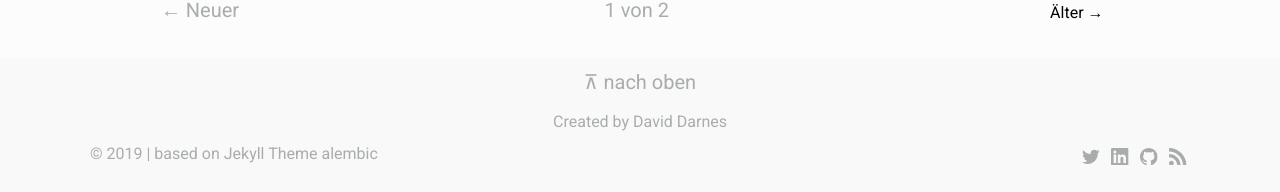
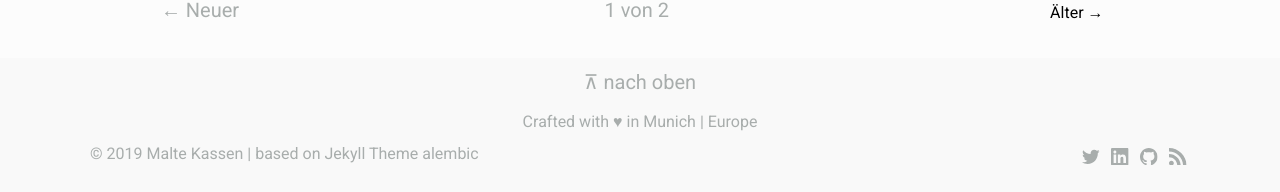
Before and after one commit to 110101/blog_humanreadyfuture, a Jekyll site: the page built from index.html, in a window 1280 px wide. Shown: the part 1885-2077 px from the top of the page. Built offline with Jekyll 4.4.1, drawn with Linux system fonts in a browser that asks for light colours; nearby versions of some CDN libraries; the list of posts is cut into pages by our own code.

Commit message:
update html & config.yml

```diff
--- a/_config.yml
+++ b/_config.yml
@@ -120,12 +120,12 @@ navigation_header:
   url: /contact/
 
 navigation_footer:
-- title: Created by David Darnes
-  url: https://darn.es
+- title: Crafted with &#9829; in Munich | Europe
+  copyright: Malte Kassen
 
 social_links: # Appears in sidebar. Set the urls then uncomment and comment out as desired
   Twitter: https://twitter.com/DavidDarnes
-  LinkedIn: https://www.linkedin.com/in/daviddarnes
+  LinkedIn: https://www.linkedin.com/in/malte-kassen/
   GitHub: https://github.com/daviddarnes
   RSS: /feed.xml
 
--- a/_includes/post-meta.html
+++ b/_includes/post-meta.html
@@ -1,5 +1,4 @@
-
-<!-- {% if page.categories %}
+{% if page.categories %}
   {% capture categories %}
     {% for category in page.categories %}
       <span class="label  label--category"><a href="{{ site.baseurl }}/categories/#{{ category | downcase }}">{{ category }}</a></span>{% if forloop.last == false %},{% endif %}
@@ -9,8 +8,7 @@
   {% capture categories %}
     <span class="label  label--category"><a href="{{ site.baseurl }}/categories/#{{ page.category | downcase }}">{{ page.category }}</a></span>
   {% endcapture %}
- {% endif %} -->
- <!-- <div class="meta"> -->
+ {% endif %}
  <small class="small post-meta">
    {{ categories | append: "&nbsp;&middot;&nbsp;" }}
  </small>
@@ -22,4 +20,3 @@
 <small class="small post-meta">
   {% include read-time.html %}
 </small>
-<!-- </div> -->
--- a/_includes/site-before-start.html
+++ b/_includes/site-before-start.html
@@ -1 +1,4 @@
 <!-- Overwrite this file with code you want before the closing head tag -->
+<script type="text/javascript">
+
+</script>
--- a/_includes/site-progress.html
+++ b/_includes/site-progress.html
@@ -13,4 +13,9 @@
     progress.style.setProperty('--scroll', scroll + '%');
   });
 
+  $("a[href='#top']").click(function() {
+    $("html, body").animate({ scrollTop: 0 }, "slow");
+    return false;
+  });
+
 </script>
--- a/_layouts/default.html
+++ b/_layouts/default.html
@@ -29,7 +29,7 @@
     {% if site.favicons or site.avatarurl %}{% include site-favicons.html %}{% endif %}
 
     {% if site.google_analytics %}{% include site-analytics.html %}{% endif %}
-
+    <script type="text/javascript" src="http://code.jquery.com/jquery-1.7.1.min.js"></script>
     {% include site-before-start.html %}
   </head>
 
```
